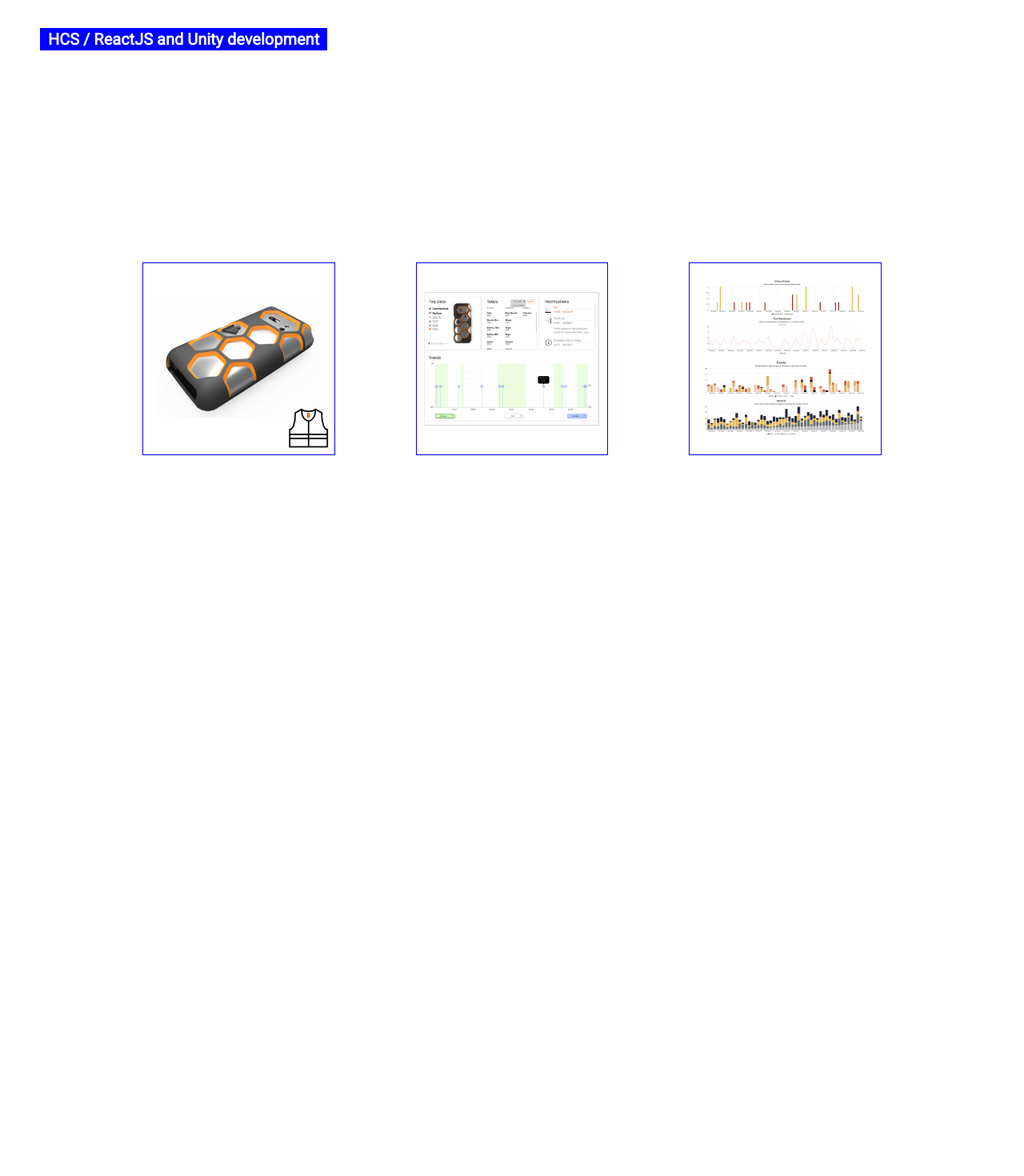
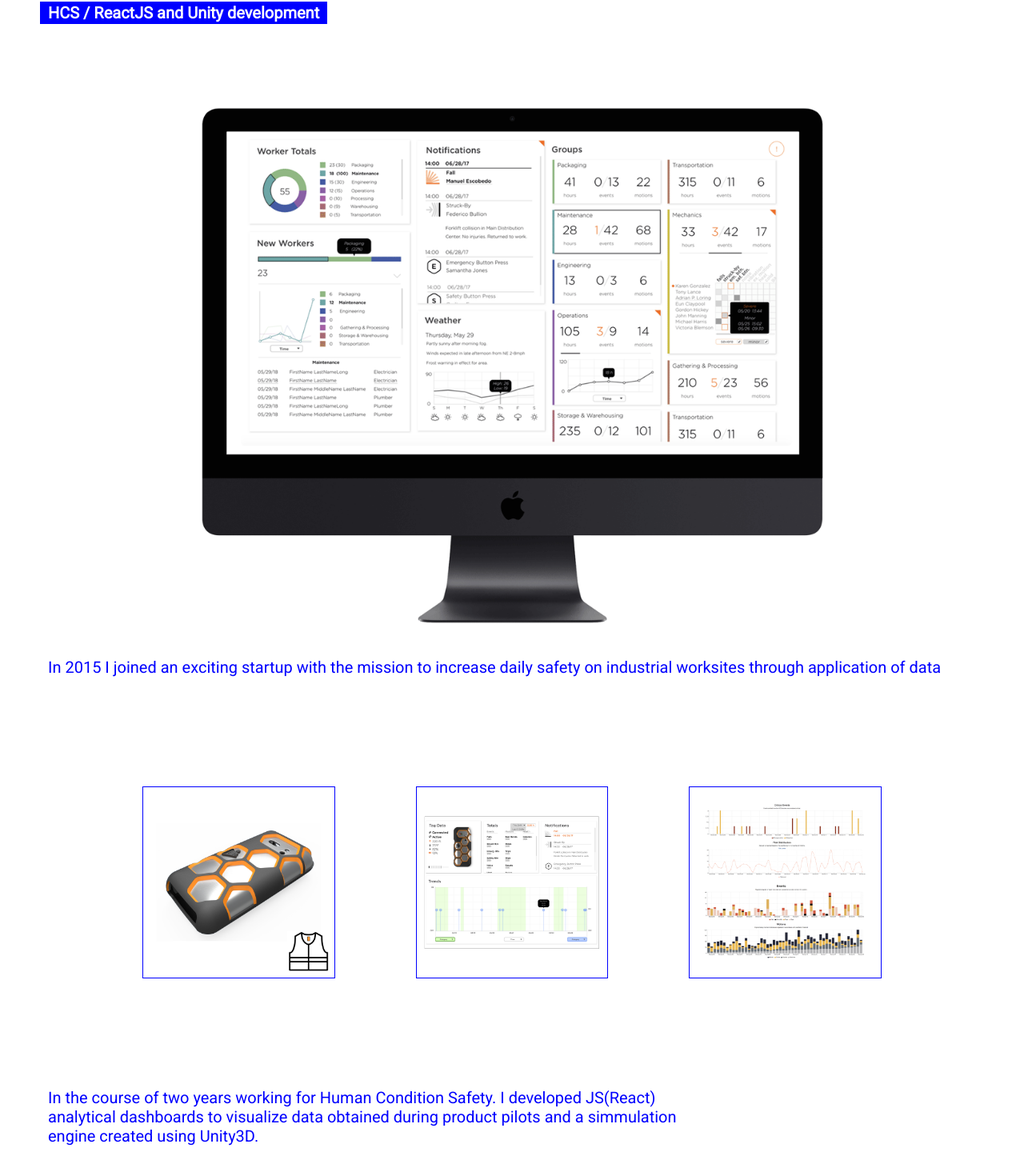
Before and after one commit to OlegMoshkovich/portfolio_, a React (Create React App) app: page / in a window 1280 px wide. Shown: the part 848-2318 px from the top of the page at 80% size. Before the commit the page ends 1600 px from the top, so only its background shows below. Built offline with nearby package versions, Linux system fonts and the light colour scheme.

Commit message:
brainstorming component composition

```diff
--- a/src/App.js
+++ b/src/App.js
@@ -1,7 +1,7 @@
 import React, { useState } from 'react';
 import styled from 'styled-components'
-import { Section } from './components/section'
-import { Hero } from './components/hero'
+import { Section } from './components/section/section'
+import { Hero } from './components/hero/hero'
 import './App.css';
 import gs1 from './img/gs/gs1.png'
 import gs2 from './img/gs/gs2.png'
@@ -18,9 +18,10 @@ function App() {
 
   return (
     <div >
-      <Hero color={'white'} img={hcs_hero} />
+      <Hero color={'white'} title={'Girls Scouts / React Native Development'} img={gs5} />
+      <Hero color={'white'} title={'HCS / ReactJS and Unity development'} img={hcs_hero} />
       <Section color={'white'} images={[hcs1, hcs2, hcs3]} />
-      {/* <Section color={'white'} images={[gs1, gs2, gs3]} /> */}
+
     </div>
   );
 }
--- a/src/components/hero.js
+++ /dev/null
@@ -1,44 +0,0 @@
-import React from 'react';
-import styled from 'styled-components';
-import gs1 from '../img/gs/gs1.png'
-import gs2 from '../img/gs/gs2.png'
-import gs3 from '../img/gs/gs3.png'
-import hcs1 from '../img/hcs/image1.png'
-import hcs2 from '../img/hcs/image2.png'
-import hcs3 from '../img/hcs/image3.png'
-
-const PageContainer = styled.div`
-display:flex
-height:100vh;
-width:100vw;
-flex-direction:column;
-justify-content:space-around;
-align-items:center;
-background:${(props) => props.color};
-`
-const CenterContainer = styled.div`
-display:flex
-flex-direction:row;
-justify-content:space-around;
-align-items:center;
-height:100%;
-width:70%;
-// background:yellow;
-// border: 1px solid yellow;
-
-`
-const Image = styled.img`
-max-width:100%;
-max-height:100%;
-// border: 1px solid yellow;
-`
-
-export const Hero = (props) => {
-    return (
-        <PageContainer color={props.color} >
-            <CenterContainer>
-                <Image src={props.img} />
-            </CenterContainer>
-        </PageContainer >
-    )
-}
--- /dev/null
+++ b/src/components/hero/hero.js
@@ -0,0 +1,26 @@
+import React from 'react';
+import {
+    PageContainer,
+    CenterContainer,
+    Image,
+    TitleContainer,
+    TitleCell
+} from './styles'
+
+
+
+export const Hero = (props) => {
+    return (
+        <PageContainer color={props.color} >
+            <TitleContainer color={'white'} >
+                <TitleCell color={'blue'}>{props.title}</TitleCell>
+            </TitleContainer >
+            <CenterContainer>
+                <Image src={props.img} />
+            </CenterContainer>
+            <TitleContainer color={'white'} >
+                <TitleCell color={'transparent'}>{props.title}</TitleCell>
+            </TitleContainer >
+        </PageContainer >
+    )
+}
--- /dev/null
+++ b/src/components/hero/styles.js
@@ -0,0 +1,46 @@
+import React from 'react';
+import styled from 'styled-components'
+
+export const PageContainer = styled.div`
+display:flex
+height:100vh;
+width:100vw;
+flex-direction:column;
+justify-content:space-around;
+align-items:center;
+background:${(props) => props.color};
+`
+export const CenterContainer = styled.div`
+display:flex
+flex-direction:row;
+justify-content:space-around;
+align-items:center;
+height:100%;
+width:100%;
+// background:yellow;
+// border: 1px solid yellow;
+`
+export const Image = styled.img`
+max-width:100%;
+max-height:100%;
+// border: 1px solid yellow;
+`
+export const TitleContainer = styled.div`
+width:auto;
+align-self:start;
+margin-top: 50px;
+margin-left: 50px;
+
+`
+export const TitleCell = styled.div`
+display:flex
+flex-direction:row;
+justify-content:flex-start;
+align-items:left;
+background:${(props) => props.color};
+color:white;
+font-family: 'Roboto', sans-serif;
+font-weight: bold;
+font-size: 20px;
+padding:2px 10px 2px 10px;
+`
--- a/src/components/section.js
+++ /dev/null
@@ -1,92 +0,0 @@
-import React from 'react';
-import styled from 'styled-components';
-
-const PageContainer = styled.div`
-display:flex
-flex-direction:column;
-justify-content:space-around;
-align-items:center;
-height:100vh;
-width:100vw;
-background:${(props) => props.color};
-// border:10px solid yellow;
-// text-align:center;
-`
-const TitleContainer = styled.div`
-width:auto;
-align-self:start;
-margin-top: -100px;
-margin-left: 50px;
-
-`
-const TitleCell = styled.div`
-display:flex
-flex-direction:row;
-justify-content:flex-start;
-align-items:left;
-background:${(props) => props.color};
-color:white;
-font-family: 'Roboto', sans-serif;
-font-weight: bold;
-font-size: 20px;
-padding:2px 10px 2px 10px;
-`
-const FlexContainer = styled.div`
-display:flex
-flex-direction:row;
-justify-content:space-around;
-align-items:center;
-background:${(props) => props.color};
-// border:10px solid red;
-`
-const CenterContainer = styled.div`
-display:flex
-flex-direction:row;
-justify-content:space-around;
-align-items:center;
-height:100%;
-width:80%;
-margin-top: -100px;
-
-// border:1px solid green;
-
-`
-const ContentContainer = styled.div`
-display:flex;
-flex-direction:row;
-justify-content:space-around;
-align-items:center;
-background:${(props) => props.color};
-// border:1px solid yellow;
-`
-
-const Image = styled.img`
-max-width:70%;
-max-height:70%;
-border:1px solid blue;
-`
-
-export const Section = (props) => {
-    console.log('props', props)
-    const { images } = props
-    return (
-        <PageContainer color={props.color} >
-            <TitleContainer color={'white'} >
-                <TitleCell color={'blue'}>HCS / ReactJS and Unity development</TitleCell>
-            </TitleContainer >
-            <FlexContainer color={props.color} >
-                <CenterContainer>
-                    {
-                        images.map(image => {
-                            return (
-                                <ContentContainer color={'white'} >
-                                    <Image src={image} />
-                                </ContentContainer >
-                            )
-                        })
-                    }
-                </CenterContainer>
-            </FlexContainer>
-        </PageContainer >
-    )
-}
--- /dev/null
+++ b/src/components/section/section.js
@@ -0,0 +1,46 @@
+import React from 'react';
+import {
+    PageContainer,
+    TitleContainer,
+    TitleCell,
+    FlexContainer,
+    CenterContainer,
+    ContentContainer,
+    Image,
+    TextContainer,
+    TextCell
+} from './styles'
+
+
+export const Section = (props) => {
+    console.log('props', props)
+    const { images } = props
+    return (
+        <PageContainer color={props.color} >
+            <TitleContainer color={''} >
+                <TitleCell color={'transparent'} textColor={'blue'}>In 2015 I joined an exciting startup with the mission to increase daily safety
+                on industrial worksites through application of data</TitleCell>
+            </TitleContainer >
+            <FlexContainer color={props.color} >
+                <CenterContainer>
+                    {
+                        images.map(image => {
+                            return (
+                                <ContentContainer color={'white'} >
+                                    <Image src={image} />
+                                </ContentContainer >
+                            )
+                        })
+                    }
+                </CenterContainer>
+
+            </FlexContainer>
+            <TextContainer color={'white'} >
+                <TextCell color={'transparent'}>
+                    In the course of two years working for Human Condition Safety.
+    I developed JS(React) analytical dashboards to visualize data obtained during product pilots and a simmulation engine created using Unity3D.
+                </TextCell>
+            </TextContainer >
+        </PageContainer >
+    )
+}
--- /dev/null
+++ b/src/components/section/styles.js
@@ -0,0 +1,87 @@
+import React from 'react';
+import styled from 'styled-components';
+
+export const PageContainer = styled.div`
+display:flex
+flex-direction:column;
+justify-content:space-around;
+align-items:center;
+height:100vh;
+width:100vw;
+background:${(props) => props.color};
+// border:10px solid yellow;
+// text-align:center;
+`
+export const TitleContainer = styled.div`
+width:auto;
+align-self:start;
+margin-top: -50px;
+margin-left: 50px;
+
+`
+export const TitleCell = styled.div`
+display:flex
+flex-direction:row;
+justify-content:flex-start;
+align-items:left;
+background:${(props) => props.color};
+color:${(props) => props.textColor};
+font-family: 'Roboto', sans-serif;
+font-weight: light;
+font-size: 20px;
+padding:2px 10px 2px 10px;
+`
+
+export const TextContainer = styled.div`
+width:65%;
+align-self:start;
+margin-top: -100px;
+margin-left: 50px;
+
+`
+export const TextCell = styled.div`
+display:flex
+flex-direction:row;
+justify-content:flex-start;
+align-items:left;
+background:${(props) => props.color};
+color:blue;
+font-family: 'Roboto', sans-serif;
+font-weight: light;
+font-size: 20px;
+padding:2px 10px 2px 10px;
+`
+
+export const FlexContainer = styled.div`
+display:flex
+flex-direction:row;
+justify-content:space-around;
+align-items:center;
+background:${(props) => props.color};
+// border:10px solid red;
+`
+export const CenterContainer = styled.div`
+display:flex
+flex-direction:row;
+justify-content:space-around;
+align-items:center;
+height:100%;
+width:80%;
+margin-top: -100px;
+// border:1px solid green;
+
+`
+export const ContentContainer = styled.div`
+display:flex;
+flex-direction:row;
+justify-content:space-around;
+align-items:center;
+background:${(props) => props.color};
+// border:1px solid yellow;
+`
+
+export const Image = styled.img`
+max-width:70%;
+max-height:70%;
+border:1px solid blue;
+`
```
